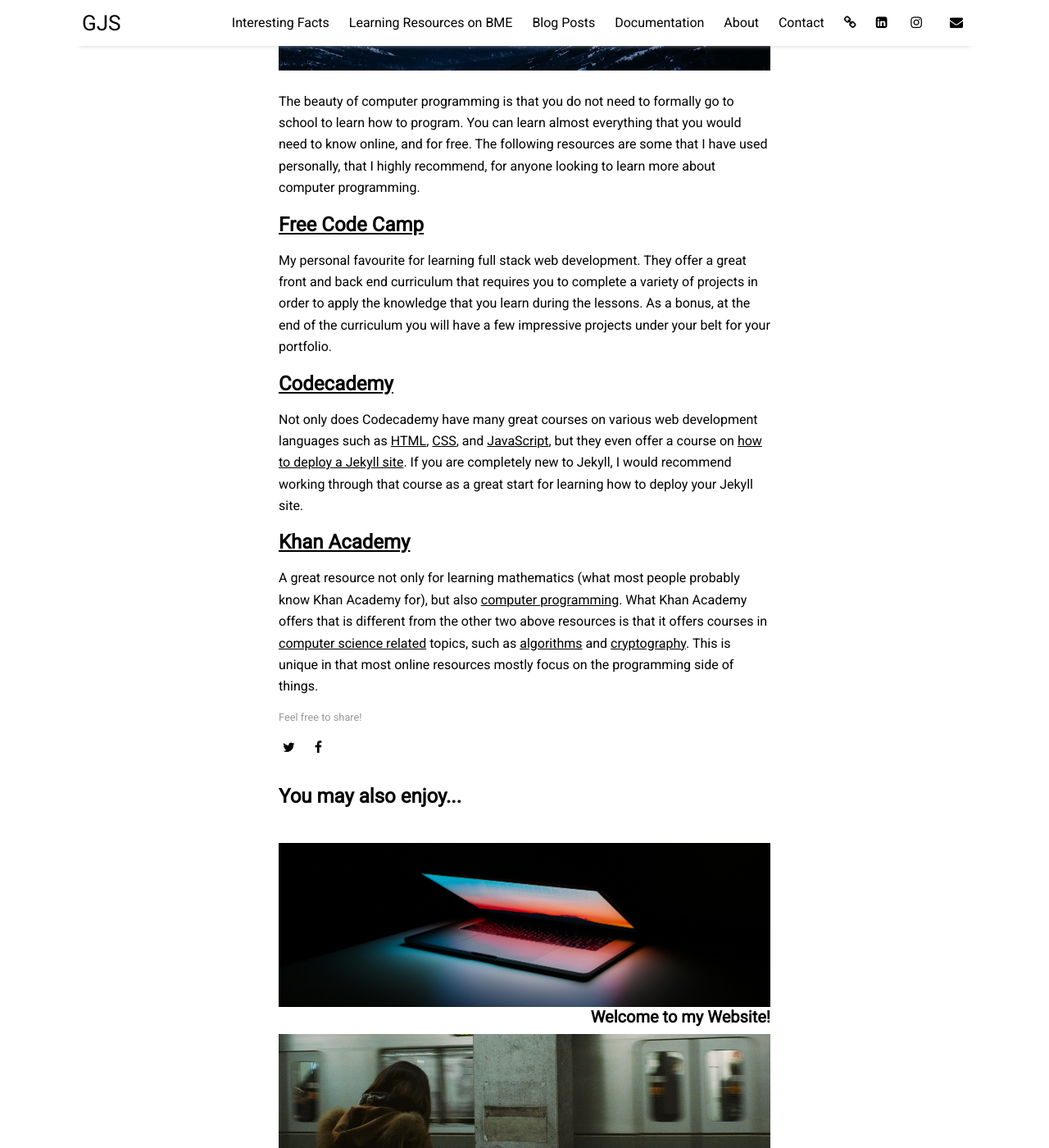
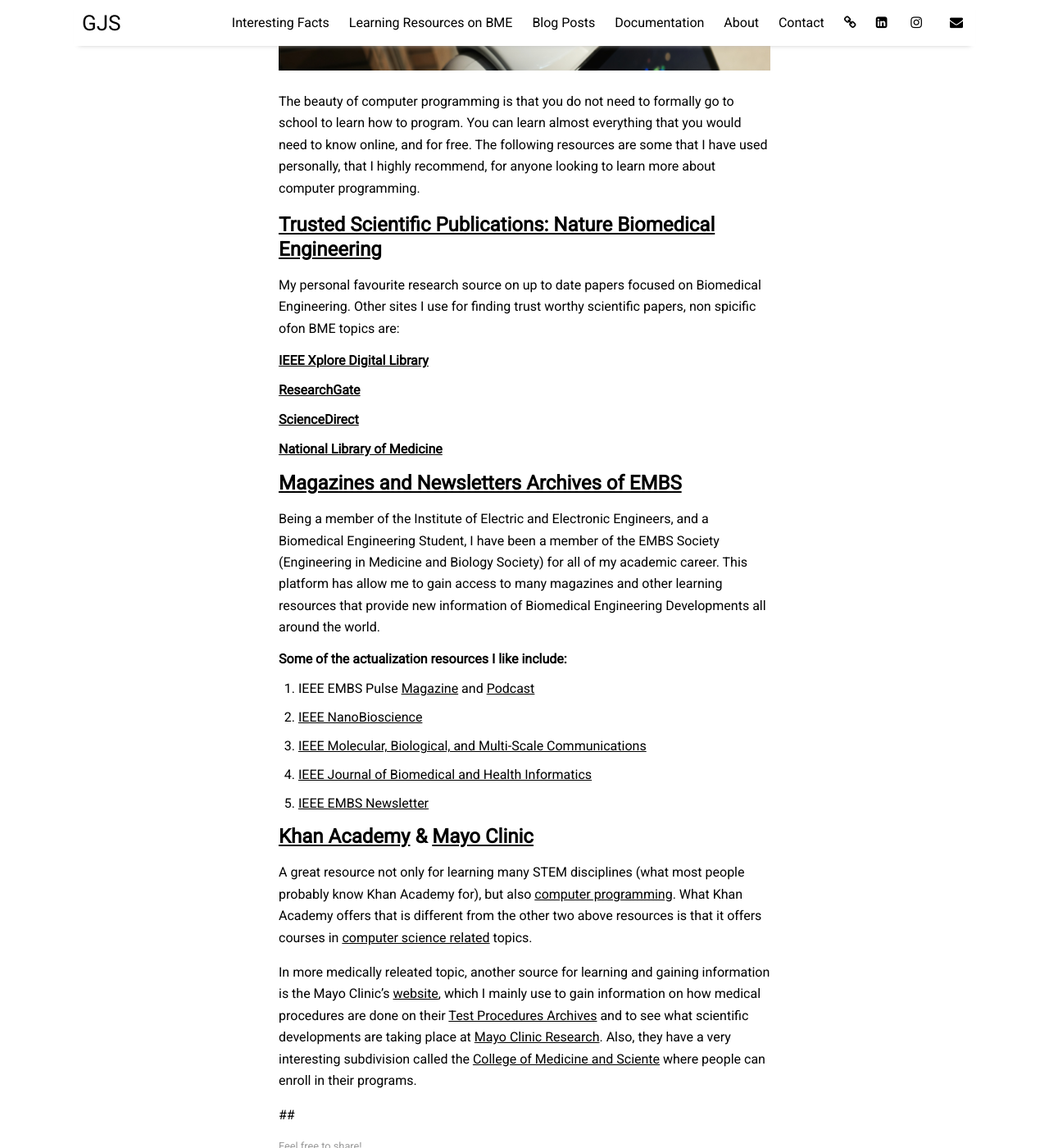
Before and after one commit to GJSayas/GJSayas.github.io, a Jekyll site: the page built from _posts/2016-05-05-learning-resources.md, in a window 1280 px wide and 1400 px high, scrolled down 476 px. Shown: the whole window at 82% size. Built offline with Jekyll 4.4.1, drawn with Linux system fonts in a browser that asks for light colours; nearby versions of some CDN libraries; some of the changed text lies outside the part shown.

Commit message:
Update 2016-05-05-learning-resources.md

```diff
--- a/_posts/2016-05-05-learning-resources.md
+++ b/_posts/2016-05-05-learning-resources.md
@@ -1,22 +1,37 @@
 ---
 layout: post
-title: "Learning Resources"
-author: "Paul Le"
+title: "Learning Resources on BME"
+author: "Getsie J Sayas"
 categories: resources
 tags: [documentation,sample]
-image: arctic-2.jpg
+image: Interesting Stuff.jpg
 ---
 
 The beauty of computer programming is that you do not need to formally go to school to learn how to program. You can learn almost everything that you would need to know online, and for free. The following resources are some that I have used personally, that I highly recommend, for anyone looking to learn more about computer programming.
 
-## [Free Code Camp](https://www.freecodecamp.org/)
+## [Trusted Scientific Publications: Nature Biomedical Engineering](https://www.nature.com/natbiomedeng/)
 
-My personal favourite for learning full stack web development. They offer a great front and back end curriculum that requires you to complete a variety of projects in order to apply the knowledge that you learn during the lessons. As a bonus, at the end of the curriculum you will have a few impressive projects under your belt for your portfolio.
+My personal favourite research source on up to date papers focused on Biomedical Engineering. Other sites I use for finding trust worthy scientific papers, non spicific ofon BME topics are:
+#### [IEEE Xplore Digital Library](https://ieeexplore.ieee.org/Xplore/home.jsp)
+#### [ResearchGate](https://www.researchgate.net/)
+#### [ScienceDirect](https://www.sciencedirect.com/)
+#### [National Library of Medicine](https://pubmed.ncbi.nlm.nih.gov/)
 
-## [Codecademy](https://www.codecademy.com/)
+## [Magazines and Newsletters Archives of EMBS](https://www.embs.org/resources/)
 
-Not only does Codecademy have many great courses on various web development languages such as [HTML](https://www.codecademy.com/learn/learn-html), [CSS](https://www.codecademy.com/learn/learn-css), and [JavaScript](https://www.codecademy.com/learn/introduction-to-javascript), but they even offer a course on [how to deploy a Jekyll site](https://www.codecademy.com/learn/deploy-a-website). If you are completely new to Jekyll, I would recommend working through that course as a great start for learning how to deploy your Jekyll site.
+Being a member of the Institute of Electric and Electronic Engineers, and a Biomedical Engineering Student, I have been a member of the EMBS Society (Engineering in Medicine and Biology Society) for all of my academic career. This platform has allow me to gain access to many magazines and other learning resources that provide new information of Biomedical Engineering Developments all around the world.
+##### Some of the actualization resources I like include:
+  1. IEEE EMBS Pulse [Magazine](https://www.embs.org/pulse/) and [Podcast](https://www.embs.org/pulse/media/podcasts/)
+  2. [IEEE NanoBioscience](https://www.ieee.org/membership-catalog/productdetail/showProductDetailPage.html?product=PER191-ELE)
+  3. [IEEE Molecular, Biological, and Multi-Scale Communications](https://www.ieee.org/membership-catalog/productdetail/showProductDetailPage.html?product=PER475-ELE&searchResults=Y)
+  4. [IEEE Journal of Biomedical and Health Informatics](https://ieeexplore.ieee.org/document/10328862)
+  5. [IEEE EMBS Newsletter](https://www.embs.org/newsletter/archives/)
 
-## [Khan Academy](https://www.khanacademy.org/)
 
-A great resource not only for learning mathematics (what most people probably know Khan Academy for), but also [computer programming](https://www.khanacademy.org/computing/computer-programming). What Khan Academy offers that is different from the other two above resources is that it offers courses in [computer science related](https://www.khanacademy.org/computing/computer-science) topics, such as [algorithms](https://www.khanacademy.org/computing/computer-science/algorithms) and [cryptography](https://www.khanacademy.org/computing/computer-science/cryptography). This is unique in that most online resources mostly focus on the programming side of things.
+## [Khan Academy](https://www.khanacademy.org/) & [Mayo Clinic](https://www.mayo.edu/research)
+
+A great resource not only for learning many STEM disciplines (what most people probably know Khan Academy for), but also [computer programming](https://www.khanacademy.org/computing/computer-programming). What Khan Academy offers that is different from the other two above resources is that it offers courses in [computer science related](https://www.khanacademy.org/computing/computer-science) topics.
+
+In more medically releated topic, another source for learning and gaining information is the Mayo Clinic's [website](https://www.mayoclinic.org/), which I mainly use to gain information on how medical procedures are done on their [Test Procedures Archives](https://www.mayoclinic.org/tests-procedures) and to see what scientific developments are taking place at [Mayo Clinic Research](https://www.mayo.edu/research). Also, they have a very interesting subdivision called the [College of Medicine and Sciente](https://college.mayo.edu/) where people can enroll in their programs.
+
+##
```
